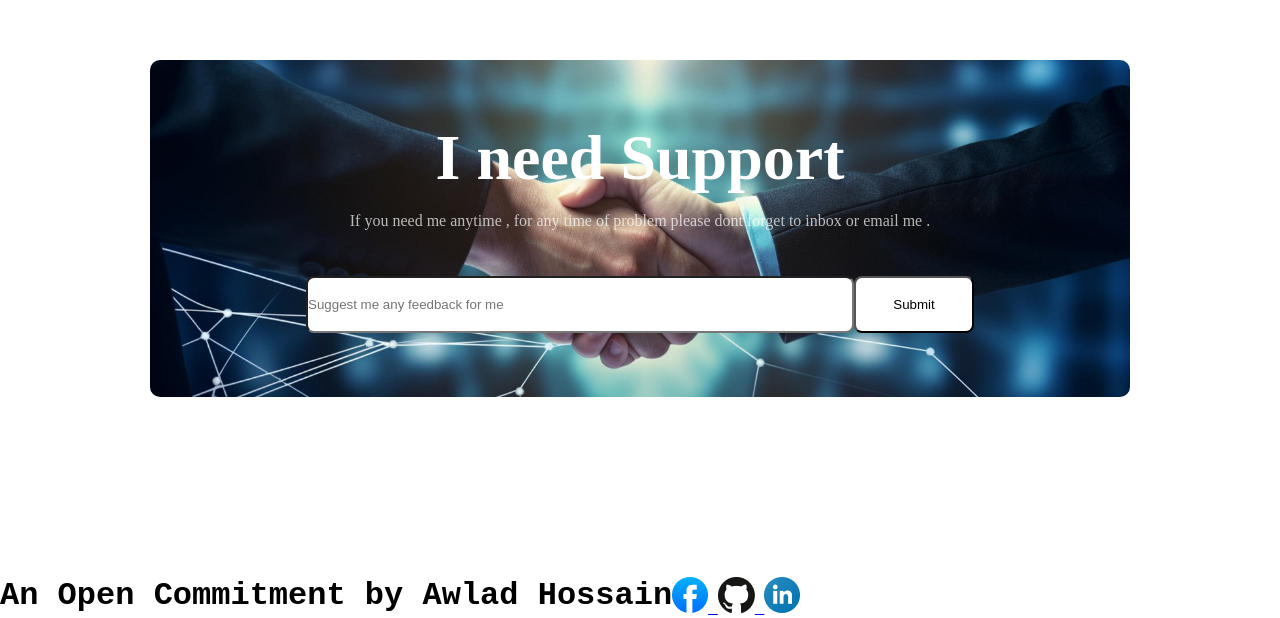
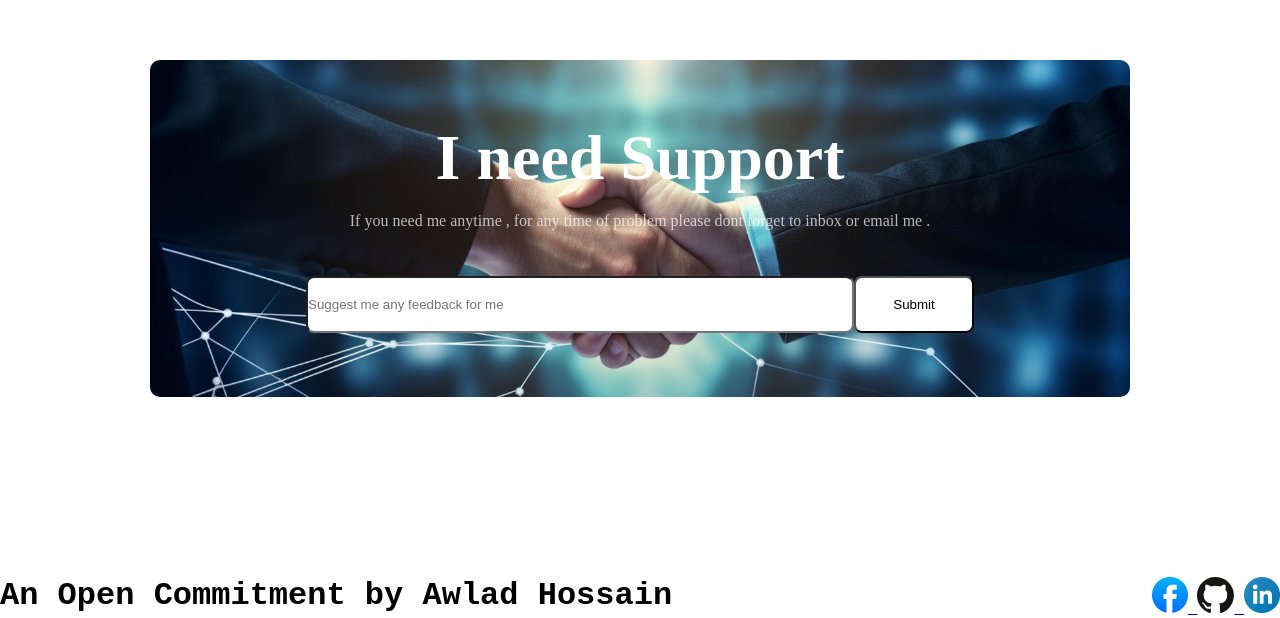
Before and after one commit to Claive319/Assignment-1, a plain HTML site: page index.html in a window 1280 px wide. Shown: the part 3967-4585 px from the top of the page. Drawn offline with Linux system fonts and the light colour scheme; a web font is replaced by a local one.

Commit message:
final commit

```diff
--- a/CSS/blog.css
+++ b/CSS/blog.css
@@ -442,13 +442,13 @@
 
 }
 .all-rights{
+    margin: 0;
+    padding: 0;
     display: flex;
+    justify-content: space-between;
 
     /* ?align-items: end; */
 
     /* height: 200px; */
     /* align-items: end; */
 }
-.nav a{
-    justify-content: end;
-}
```
